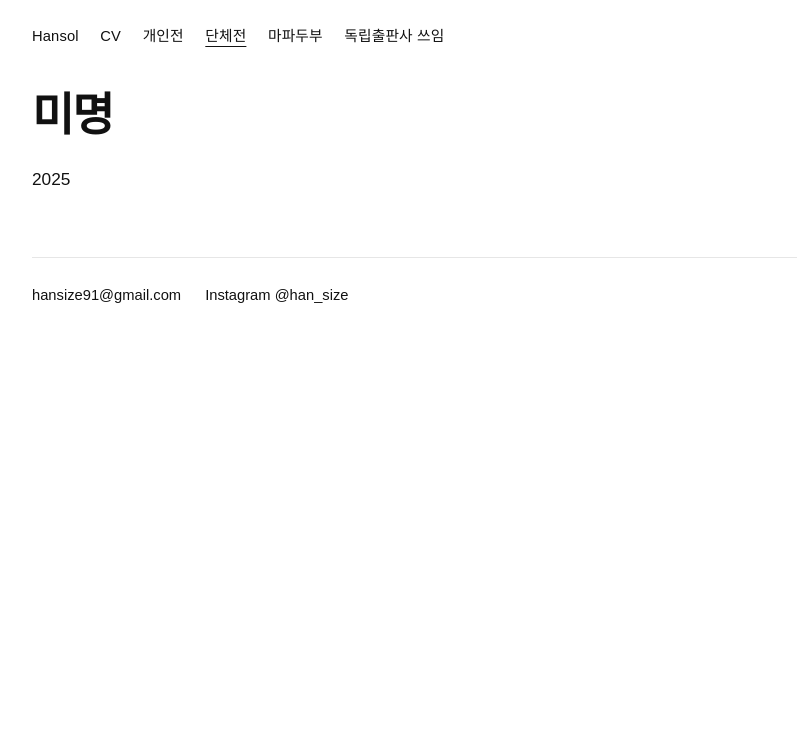
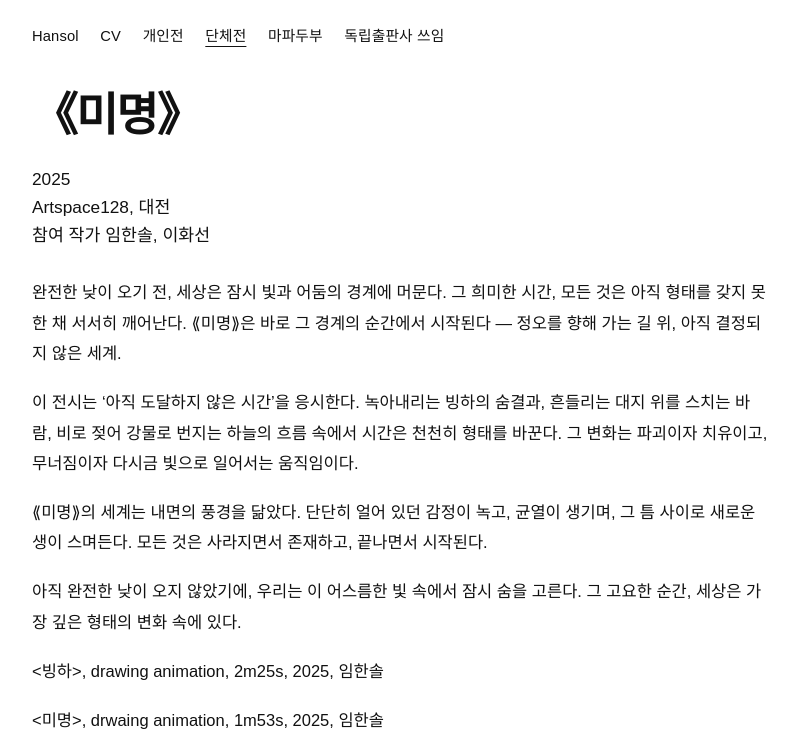
Before and after one commit to hansize91-commits/hansollim, an Astro site: page /exhibitions/2025-mimyung in a window 1280 px wide. Shown: the top 751 px of the page, without its empty margins (128-925 px from the left). Built offline with nearby package versions, Linux system fonts and the light colour scheme; Astro itself is replaced by a stand-in of ours; a web font is replaced by a local one.

Commit message:
Fill the 2025 《미명》 group exhibition from its text and photos.
The exhibition essay is the source text, the two 임한솔 captions are quoted from the caption file, and the archive and postcard images are copied unchanged.

Co-authored-by: hansize91 <hansize91@gmail.com>

```diff
--- a/src/content/exhibitions/2025-mimyung.md
+++ b/src/content/exhibitions/2025-mimyung.md
@@ -1,7 +1,23 @@
 ---
-title: "미명"
+title: "《미명》"
 category: group
 year: 2025
 order: 10
+venue: "Artspace128, 대전"
+artists:
+  - 임한솔
+  - 이화선
 photos: 2025-mimyung
 ---
+
+완전한 낮이 오기 전, 세상은 잠시 빛과 어둠의 경계에 머문다. 그 희미한 시간, 모든 것은 아직 형태를 갖지 못한 채 서서히 깨어난다. ⟪미명⟫은 바로 그 경계의 순간에서 시작된다 — 정오를 향해 가는 길 위, 아직 결정되지 않은 세계.
+
+이 전시는 ‘아직 도달하지 않은 시간’을 응시한다. 녹아내리는 빙하의 숨결과, 흔들리는 대지 위를 스치는 바람, 비로 젖어 강물로 번지는 하늘의 흐름 속에서 시간은 천천히 형태를 바꾼다. 그 변화는 파괴이자 치유이고, 무너짐이자 다시금 빛으로 일어서는 움직임이다.
+
+⟪미명⟫의 세계는 내면의 풍경을 닮았다. 단단히 얼어 있던 감정이 녹고, 균열이 생기며, 그 틈 사이로 새로운 생이 스며든다. 모든 것은 사라지면서 존재하고, 끝나면서 시작된다.
+
+아직 완전한 낮이 오지 않았기에, 우리는 이 어스름한 빛 속에서 잠시 숨을 고른다. 그 고요한 순간, 세상은 가장 깊은 형태의 변화 속에 있다.
+
+<빙하>, drawing animation, 2m25s, 2025, 임한솔
+
+<미명>, drwaing animation, 1m53s, 2025, 임한솔
--- a/src/lib/exhibitions.ts
+++ b/src/lib/exhibitions.ts
@@ -25,6 +25,8 @@ export async function exhibitionsIn(category: Category): Promise<ExhibitionEntry
 }
 
 const SUBFOLDER_ORDER = [
+  '아카이브',
+  '엽서',
   '전시 전경사진',
   '오프닝 사진',
   '전시연계프로그램',
```
Also changed, not shown: public/exhibitions/2025-mimyung/photos/아카이브/_1000358.JPG (added), public/exhibitions/2025-mimyung/photos/아카이브/_1000359.JPG (added), public/exhibitions/2025-mimyung/photos/아카이브/_1000365.JPG (added), public/exhibitions/2025-mimyung/photos/아카이브/_1000366.JPG (added), public/exhibitions/2025-mimyung/photos/아카이브/_1000367.JPG (added), public/exhibitions/2025-mimyung/photos/아카이브/_1000370.jpg (added), public/exhibitions/2025-mimyung/photos/아카이브/_1000371.jpg (added), public/exhibitions/2025-mimyung/photos/아카이브/_1000372.jpg (added), public/exhibitions/2025-mimyung/photos/아카이브/_1000373.jpg (added), public/exhibitions/2025-mimyung/photos/아카이브/_1000378.jpg (added), public/exhibitions/2025-mimyung/photos/아카이브/_1000381.jpg (added), public/exhibitions/2025-mimyung/photos/아카이브/_1000384.jpg (added), public/exhibitions/2025-mimyung/photos/아카이브/_1000385.jpg (added), public/exhibitions/2025-mimyung/photos/아카이브/_1000392.jpg (added), 3 more files, 1 other file.
